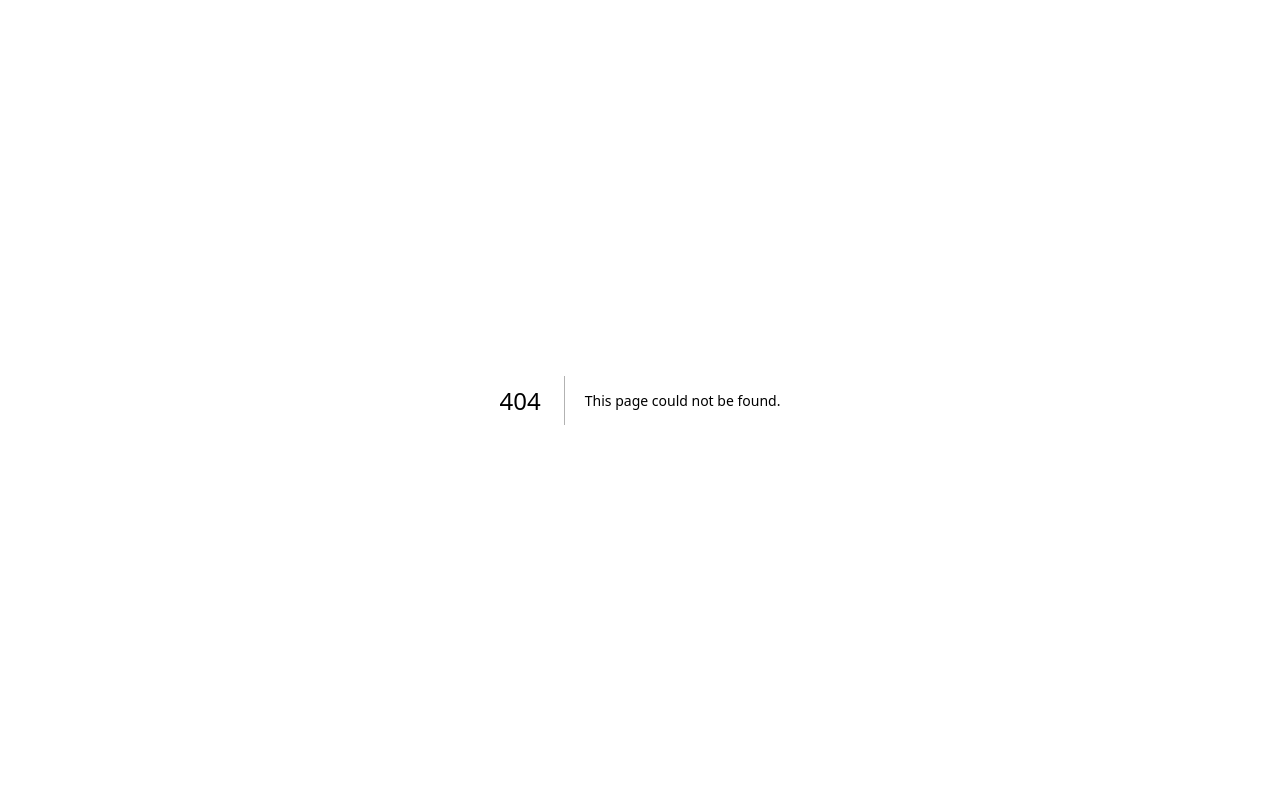
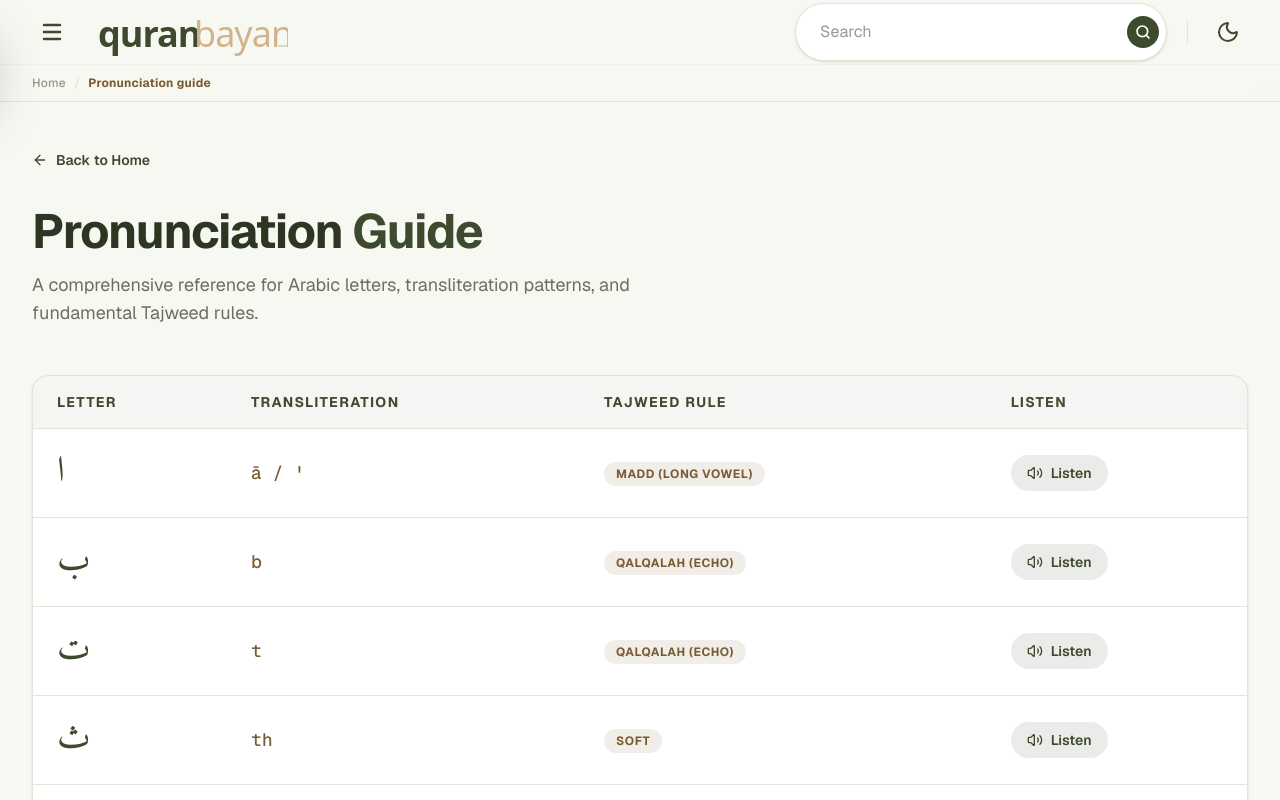
Before and after one commit to saleemmorris/quranbayan, a Next.js app: page /pronunciation-guide in a window 1280 px wide. Before the commit this address had no page. Shown: the top 800 px of the page. Built offline with nearby package versions, Linux system fonts and the light colour scheme.

Commit message:
feat: implement interactive Pronunciation Guide page

```diff
--- /dev/null
+++ b/src/app/pronunciation-guide/page.tsx
@@ -0,0 +1,118 @@
+import React from 'react';
+import Header from "@/components/Header";
+import Link from 'next/link';
+import { ArrowLeft } from 'lucide-react';
+import PlaySoundButton from '@/components/PlaySoundButton';
+
+interface ArabicLetter {
+  letter: string;
+  transliteration: string;
+  rule: string;
+  sound: string;
+}
+
+const ARABIC_LETTERS: ArabicLetter[] = [
+  { letter: 'ا', transliteration: 'ā / \'', rule: 'Madd (Long Vowel)', sound: 'alif' },
+  { letter: 'ب', transliteration: 'b', rule: 'Qalqalah (Echo)', sound: 'ba' },
+  { letter: 'ت', transliteration: 't', rule: 'Qalqalah (Echo)', sound: 'ta' },
+  { letter: 'ث', transliteration: 'th', rule: 'Soft', sound: 'tha' },
+  { letter: 'ج', transliteration: 'j', rule: 'Qalqalah (Echo)', sound: 'jeem' },
+  { letter: 'ح', transliteration: 'ḥ', rule: 'Heavy / Deep', sound: 'hah-deep' },
+  { letter: 'خ', transliteration: 'kh', rule: 'Heavy / Deep', sound: 'kha' },
+  { letter: 'د', transliteration: 'd', rule: 'Qalqalah (Echo)', sound: 'dal' },
+  { letter: 'ذ', transliteration: 'dh', rule: 'Soft', sound: 'dhal' },
+  { letter: 'ر', transliteration: 'r', rule: 'Rolling', sound: 'ra' },
+  { letter: 'ز', transliteration: 'z', rule: 'Whistling', sound: 'zay' },
+  { letter: 'س', transliteration: 's', rule: 'Whistling', sound: 'seen' },
+  { letter: 'ش', transliteration: 'sh', rule: 'Spreading', sound: 'sheen' },
+  { letter: 'ص', transliteration: 'ṣ', rule: 'Heavy / Whistling', sound: 'sad-heavy' },
+  { letter: 'ض', transliteration: 'ḍ', rule: 'Heavy / Deep', sound: 'dad-heavy' },
+  { letter: 'ط', transliteration: 'ṭ', rule: 'Heavy / Qalqalah', sound: 'tah-heavy' },
+  { letter: 'ظ', transliteration: 'ẓ', rule: 'Heavy / Deep', sound: 'zah-heavy' },
+  { letter: 'ع', transliteration: 'ʿ', rule: 'Heavy / Deep', sound: 'ayn-deep' },
+  { letter: 'غ', transliteration: 'gh', rule: 'Heavy / Deep', sound: 'ghayn' },
+  { letter: 'ف', transliteration: 'f', rule: 'Soft', sound: 'fa' },
+  { letter: 'ق', transliteration: 'q', rule: 'Heavy / Qalqalah', sound: 'qaf' },
+  { letter: 'ك', transliteration: 'k', rule: 'Thin', sound: 'kaf' },
+  { letter: 'ل', transliteration: 'l', rule: 'Thin', sound: 'lam' },
+  { letter: 'م', transliteration: 'm', rule: 'Ghunnah (if doubled)', sound: 'meem' },
+  { letter: 'ن', transliteration: 'n', rule: 'Ghunnah (if doubled)', sound: 'noon' },
+  { letter: 'ه', transliteration: 'h', rule: 'Deep', sound: 'ha' },
+  { letter: 'و', transliteration: 'w / ū', rule: 'Madd (Long Vowel)', sound: 'waw' },
+  { letter: 'ي', transliteration: 'y / ī', rule: 'Madd (Long Vowel)', sound: 'ya' },
+];
+
+export const metadata = {
+  title: 'Pronunciation Guide - QuranBayan',
+  description: 'Master Arabic pronunciation and Tajweed rules with our interactive guide.',
+};
+
+export default function PronunciationGuidePage() {
+  return (
+    <div className="flex min-h-screen flex-col bg-background">
+      <Header />
+
+      <main className="container mx-auto flex-1 px-4 py-12 sm:px-6 lg:px-8">
+        <div className="mb-8">
+          <Link
+            href="/"
+            className="group inline-flex items-center gap-2 text-sm font-semibold text-brand-olive transition-colors hover:text-brand-clay"
+          >
+            <ArrowLeft className="h-4 w-4 transition-transform group-hover:-translate-x-1" />
+            Back to Home
+          </Link>
+        </div>
+
+        <header className="mb-12">
+          <h1 className="text-4xl font-bold tracking-tight text-foreground sm:text-5xl">
+            Pronunciation <span className="text-brand-olive">Guide</span>
+          </h1>
+          <p className="mt-4 max-w-2xl text-lg text-foreground/70">
+            A comprehensive reference for Arabic letters, transliteration patterns, and fundamental Tajweed rules.
+          </p>
+        </header>
+
+        <div className="overflow-hidden rounded-2xl border border-brand-border bg-brand-card shadow-sm">
+          <div className="overflow-x-auto">
+            <table className="w-full text-left">
+              <thead>
+                <tr className="border-b border-brand-border bg-brand-olive/5 text-sm font-bold uppercase tracking-widest text-brand-olive">
+                  <th className="px-6 py-4">Letter</th>
+                  <th className="px-6 py-4">Transliteration</th>
+                  <th className="px-6 py-4">Tajweed Rule</th>
+                  <th className="px-6 py-4">Listen</th>
+                </tr>
+              </thead>
+              <tbody className="divide-y divide-brand-border">
+                {ARABIC_LETTERS.map((item, index) => (
+                  <tr key={index} className="transition-colors hover:bg-brand-olive/[0.02]">
+                    <td className="px-6 py-6 font-amiri text-4xl text-brand-olive">
+                      {item.letter}
+                    </td>
+                    <td className="px-6 py-6 font-mono text-lg font-medium text-brand-clay">
+                      {item.transliteration}
+                    </td>
+                    <td className="px-6 py-6">
+                      <span className="inline-flex rounded-full bg-brand-clay/10 px-3 py-1 text-xs font-bold text-brand-clay uppercase tracking-wider">
+                        {item.rule}
+                      </span>
+                    </td>
+                    <td className="px-6 py-6">
+                      <PlaySoundButton soundName={item.sound} />
+                    </td>
+                  </tr>
+                ))}
+              </tbody>
+            </table>
+          </div>
+        </div>
+      </main>
+
+      <footer className="border-t border-brand-border py-12 text-center">
+        <p className="text-sm text-foreground/50">
+          © {new Date().getFullYear()} quranbayan.org. Mastering the art of recitation.
+        </p>
+      </footer>
+    </div>
+  );
+}
--- /dev/null
+++ b/src/components/PlaySoundButton.tsx
@@ -0,0 +1,26 @@
+'use client';
+
+import React from 'react';
+import { Volume2 } from 'lucide-react';
+
+interface PlaySoundButtonProps {
+  soundName: string;
+}
+
+export default function PlaySoundButton({ soundName }: PlaySoundButtonProps) {
+  const play = () => {
+    const audio = new Audio(`/assets/audio/letters/${soundName}.mp3`);
+    audio.play().catch(() => console.warn(`Sound not found: ${soundName}`));
+  };
+
+  return (
+    <button
+      onClick={play}
+      className="flex items-center gap-2 rounded-full bg-brand-olive/10 px-4 py-2 text-sm font-semibold text-brand-olive transition-all hover:bg-brand-olive hover:text-white"
+      aria-label={`Listen to ${soundName}`}
+    >
+      <Volume2 className="h-4 w-4" />
+      <span>Listen</span>
+    </button>
+  );
+}
```
